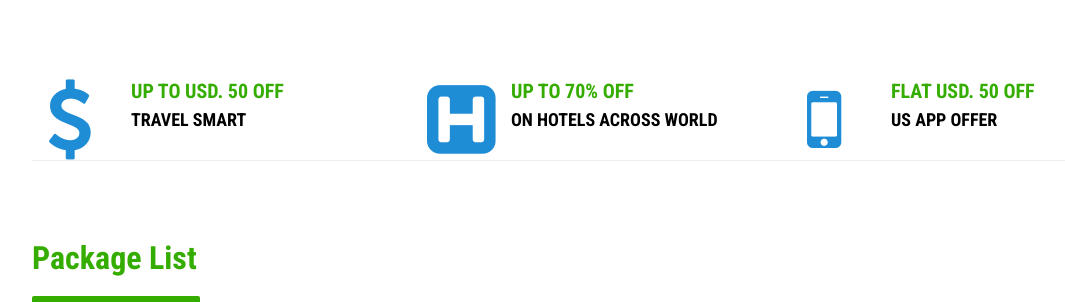
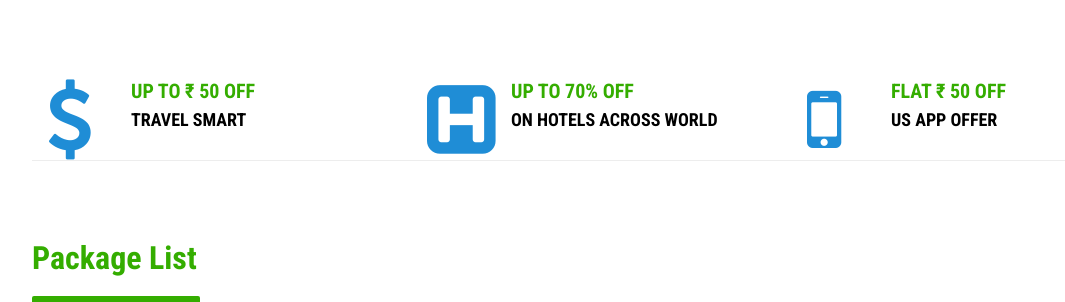
Before and after one commit to kiranbytes/tms, a PHP site: page / in a window 1280 px wide. Shown: the part 577-879 px from the top of the page, without its empty margins (38-1103 px from the left). Run offline with PHP 8.4, Linux system fonts and the light colour scheme; the visitor is signed in with stand-in values (Sample User, id 1); data that the repository does not hold is empty.

Commit message:
update price symbol in index page

```diff
--- a/index.php
+++ b/index.php
@@ -45,7 +45,7 @@ include('includes/config.php');
 				<a href="offers.html"><i class="fa fa-usd"></i></a>
 			</div>
 			<div class="rup-rgt">
-				<h3>UP TO USD. 50 OFF</h3>
+				<h3>UP TO ₹ 50 OFF</h3>
 				<h4><a href="offers.html">TRAVEL SMART</a></h4>
 
 			</div>
@@ -67,7 +67,7 @@ include('includes/config.php');
 				<a href="offers.html"><i class="fa fa-mobile"></i></a>
 			</div>
 			<div class="rup-rgt">
-				<h3>FLAT USD. 50 OFF</h3>
+				<h3>FLAT ₹ 50 OFF</h3>
 				<h4><a href="offers.html">US APP OFFER</a></h4>
 
 			</div>
@@ -112,7 +112,7 @@ foreach($results as $result)
 					<p><b>Features</b> <?php echo htmlentities($result->PackageFetures);?></p>
 				</div>
 				<div class="col-md-3 room-right wow fadeInRight animated" data-wow-delay=".5s">
-					<h5>USD <?php echo htmlentities($result->PackagePrice);?></h5>
+					<h5>₹ <?php echo htmlentities($result->PackagePrice);?></h5>
 					<a href="package-details.php?pkgid=<?php echo htmlentities($result->PackageId);?>" class="view">Details</a>
 				</div>
 				<div class="clearfix"></div>
```
